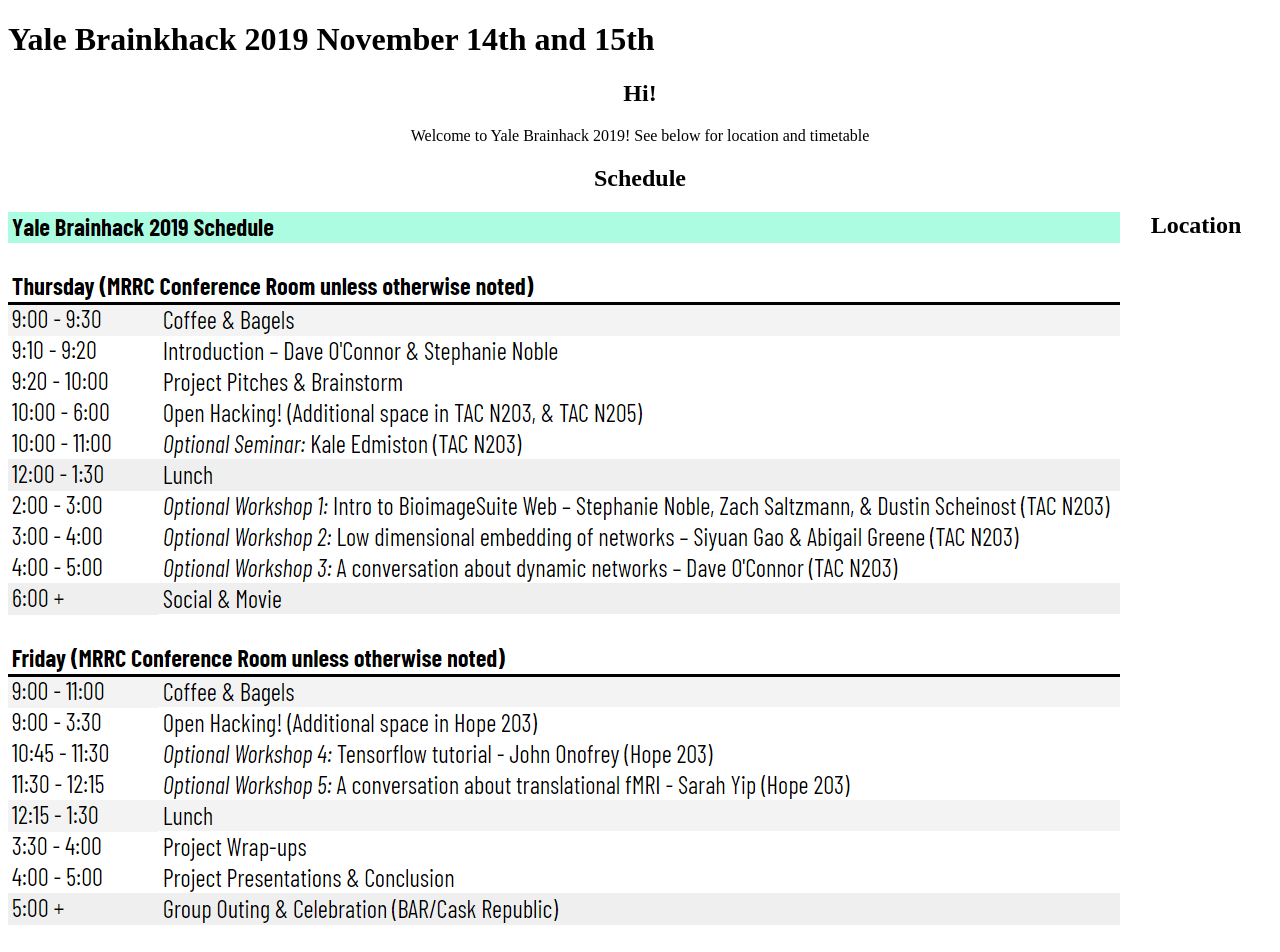
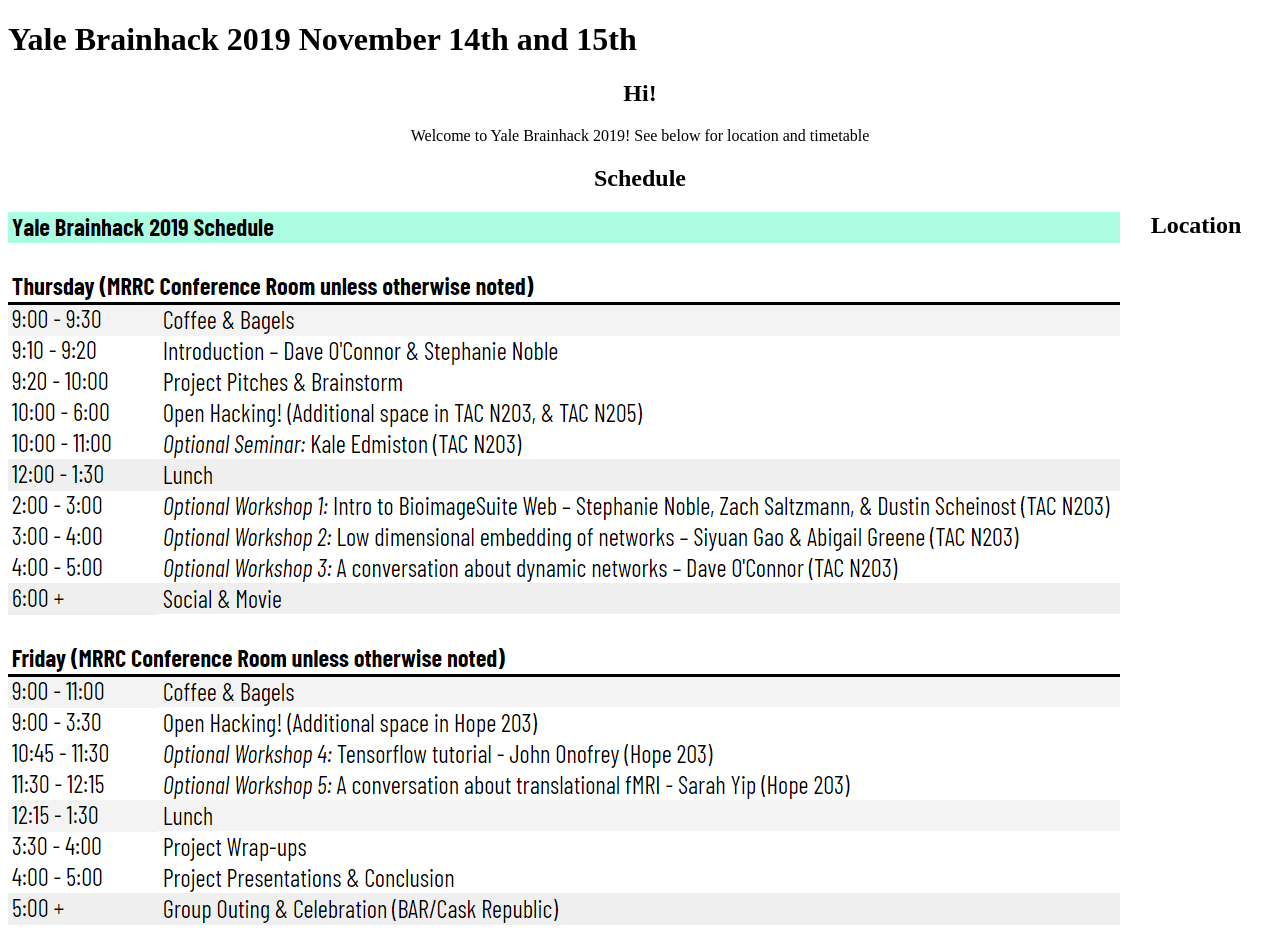
Before and after one commit to YaleMRRC/brainhack2019, a Jekyll site: the page built from index.html, in a window 1280 px wide. Shown: the top 952 px of the page. Built offline with Jekyll 4.4.1, drawn with Linux system fonts in a browser that asks for light colours; grey boxes are pictures that could not be loaded.

Commit message:
fixed typo

```diff
--- a/_config.yml
+++ b/_config.yml
@@ -5,7 +5,7 @@ description: November 14th and 15th \n NeuroImprov!
 # url: "localhost:3000" # the base hostname & protocol for your site e.g. http://willianjusten.com.br
 
 # User settings
-username: Yale Brainkhack 2019
+username: Yale Brainhack 2019
 user_description: Welcome to Yale Brainhack 2019! See below for location and timetable
 user_title: November 14th and 15th
 email: dave.oconnor@yale.edu
```
